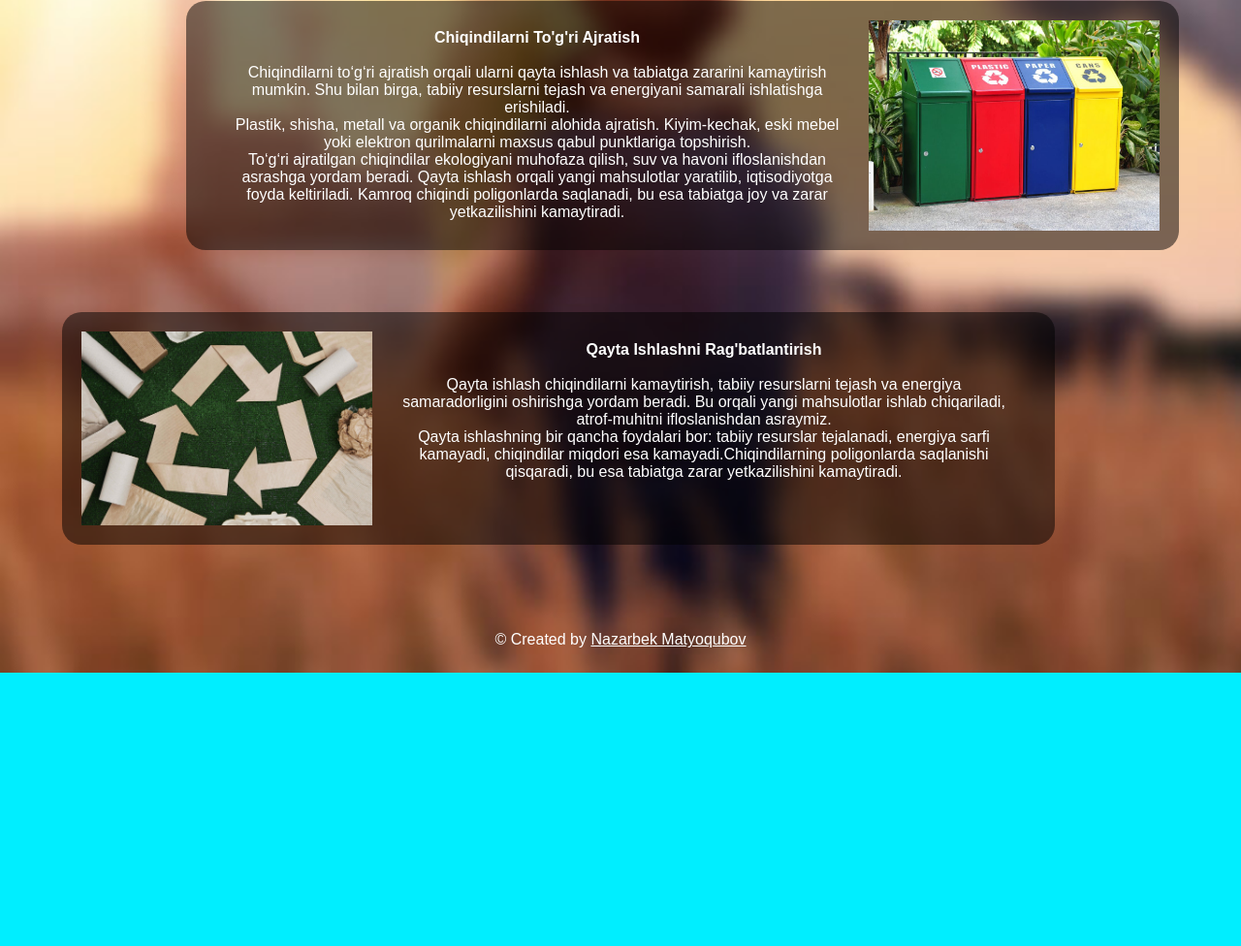
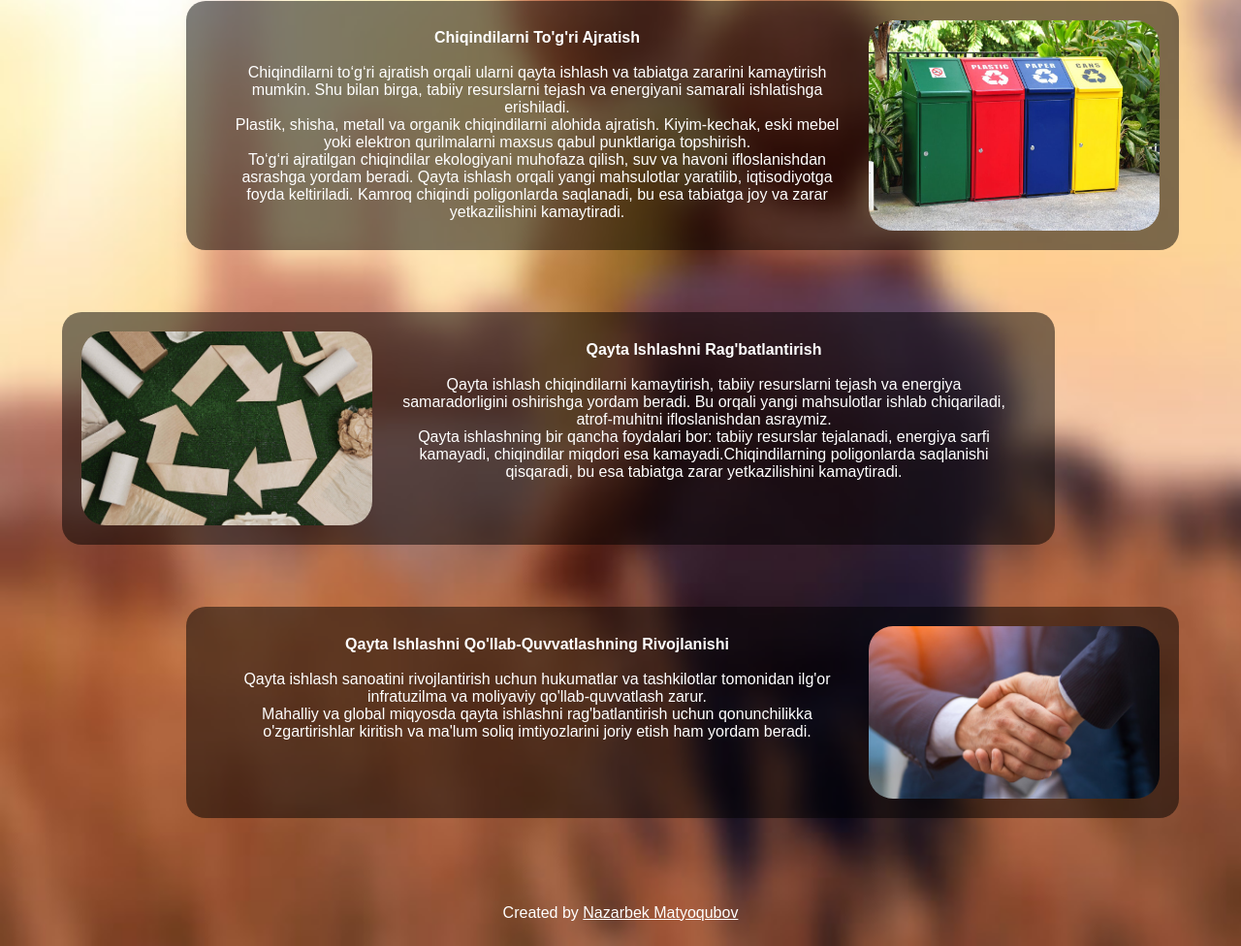
Before and after one commit to Adminuz/ggggg, a plain HTML site: page index.html in a window 1280 px wide. Shown: the part 523-1499 px from the top of the page at 97% size. Before the commit the page ends 1217 px from the top, so only its background shows below. Drawn offline with Linux system fonts and the light colour scheme.

Commit message:
'updated'

```diff
--- a/index.html
+++ b/index.html
@@ -9,7 +9,7 @@
 <body>
     <div class="header">
         <nav>
-            <img src="images/image.png" class="logo">
+            <img src="images/image.png" class="logo"><h3>Yashil makon jamoasi</h3>
         <ul>
             <li><a href="">Home</a></li>
             <li><a href="">Contact</a></li>
@@ -36,11 +36,14 @@
             <img class="img1" src="images/imgblock3.jpg" alt="image">
             <p><b>Qayta Ishlashni Rag'batlantirish</b><br><br>Qayta ishlash chiqindilarni kamaytirish, tabiiy resurslarni tejash va energiya samaradorligini oshirishga yordam beradi. Bu orqali yangi mahsulotlar ishlab chiqariladi, atrof-muhitni ifloslanishdan asraymiz. <br>Qayta ishlashning bir qancha foydalari bor: tabiiy resurslar tejalanadi, energiya sarfi kamayadi, chiqindilar miqdori esa kamayadi.Chiqindilarning poligonlarda saqlanishi qisqaradi, bu esa tabiatga zarar yetkazilishini kamaytiradi. </p>
         </div>
+        <div class="block4">
+            <p><b>Qayta Ishlashni Qo'llab-Quvvatlashning Rivojlanishi</b><br><br>Qayta ishlash sanoatini rivojlantirish uchun hukumatlar va tashkilotlar tomonidan ilg'or infratuzilma va moliyaviy qo'llab-quvvatlash zarur. <br> Mahalliy va global miqyosda qayta ishlashni rag'batlantirish uchun qonunchilikka o'zgartirishlar kiritish va ma'lum soliq imtiyozlarini joriy etish ham yordam beradi.</p>
+                <img class="img1" src="images/imgblock4.jpg" alt="image">
+        </div>
     </div>
     <footer class="footer_section">
         <div class="container1">
-          <p>
-            &copy; <span id="displayYear"></span> Created by
+          <p> Created by
             <a href="https://instagram.com/m._.nazarbek/" target="_blank">Nazarbek Matyoqubov</a>
           </p>
         </div>
--- a/style.css
+++ b/style.css
@@ -25,7 +25,7 @@ nav {
     width: 100%;
     display: flex;
     align-items: center;
-    justify-content: space-between;
+    justify-content: space-between ;
     padding: 10px 0;
 }
 
@@ -35,6 +35,7 @@ nav {
 }
 
 nav ul {
+    margin-right: 150px;
     list-style: none;
     width: 100%;
     text-align: right;
@@ -50,7 +51,8 @@ nav ul li a {
     border-radius: 10px;
       text-decoration: none;
       background-color: inherit;
-      color: #000000;
+      color: #009c27;
+      margin-left: 50px;
       margin-bottom: 25px;
       padding-left: 10px;
       padding-right: 10px;
@@ -60,7 +62,7 @@ nav ul li a {
 
 nav ul li a:hover {
     background-color: inherit;
-    color: #ff9b02 ;
+    color: #ffffff ;
 }
 
 .footer_section {
@@ -96,6 +98,7 @@ nav ul li a:hover {
     margin-right: 3%;
 }
 .img1{
+    border-radius: 25px;
     width: 300px;
 }
 .block2{
@@ -138,3 +141,28 @@ nav ul li a:hover {
     margin-left: 3%;
     margin-right: 3%;
 }
+.block4{
+    text-align: center;
+    padding:20px;
+    background-color:aliceblue;
+    background-color: rgba(0, 0, 0, 0.5);
+    display: flex;
+    justify-content: space-between;
+    margin-top: 5%;
+    margin-bottom: 5%;
+    margin-left: 15%;
+    margin-right: 5%;
+    border-radius: 20px;
+}
+.block4 p{
+    color: #fff;
+    margin-top: 1%;
+    margin-bottom: 1%;
+    margin-left: 3%;
+    margin-right: 3%;
+}
+h3{
+    color: #009c27;
+    width: 50%;
+    margin: 25px;
+}
```
Also changed, not shown: contact.html (+1 -2 lines), images/imgblock4.jpg (added).
